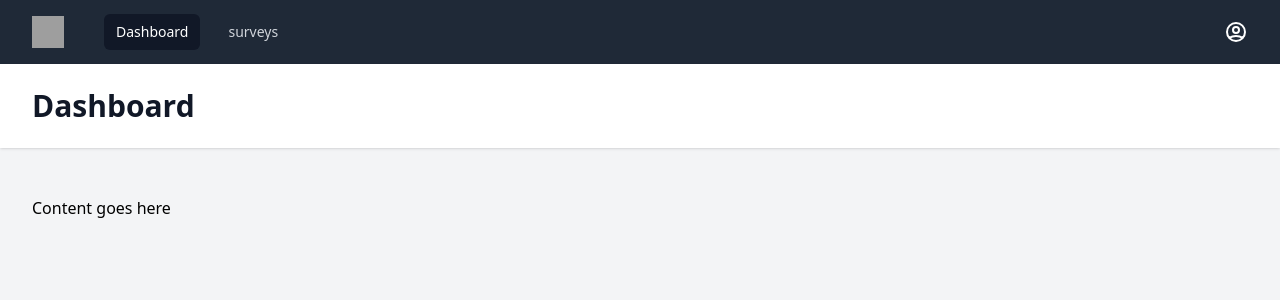
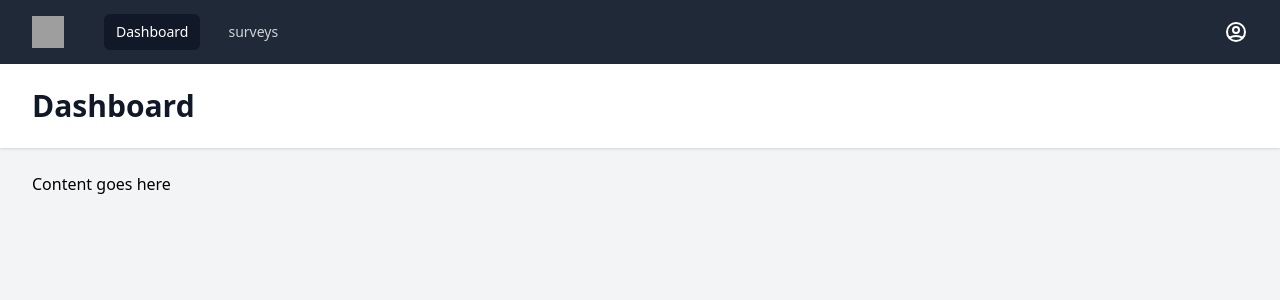
Before and after one commit to kokoraro/laravel-vue-survey, a Vue app in the folder vue/: page /dashboard in a window 1280 px wide. Shown: the top 300 px of the page. Built offline with nearby package versions, Linux system fonts and the light colour scheme; sample sign-in values are in the browser's storage; grey boxes are pictures that could not be loaded.

Commit message:
Remove vertical padding on PageController

```diff
--- a/vue/src/components/PageComponent.vue
+++ b/vue/src/components/PageComponent.vue
@@ -9,7 +9,7 @@
   <main>
     <div class="max-w-7xl mx-auto py-6 sm:px-6 lg:px-8">
       <!-- Replace with your content -->
-      <div class="px-4 py-6 sm:px-0">
+      <div class="px-4 sm:px-0">
         <slot></slot>
       </div>
       <!-- /End replace -->
```
